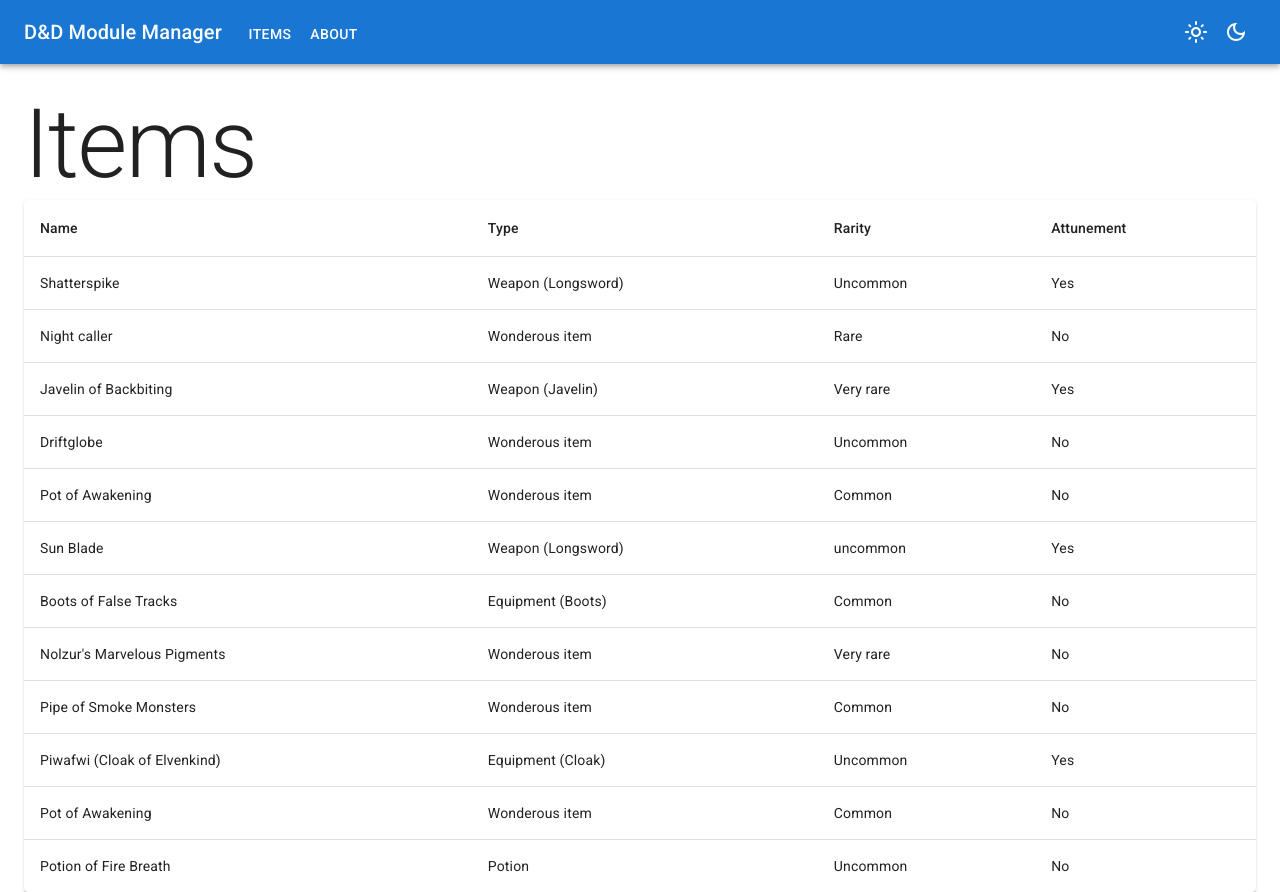
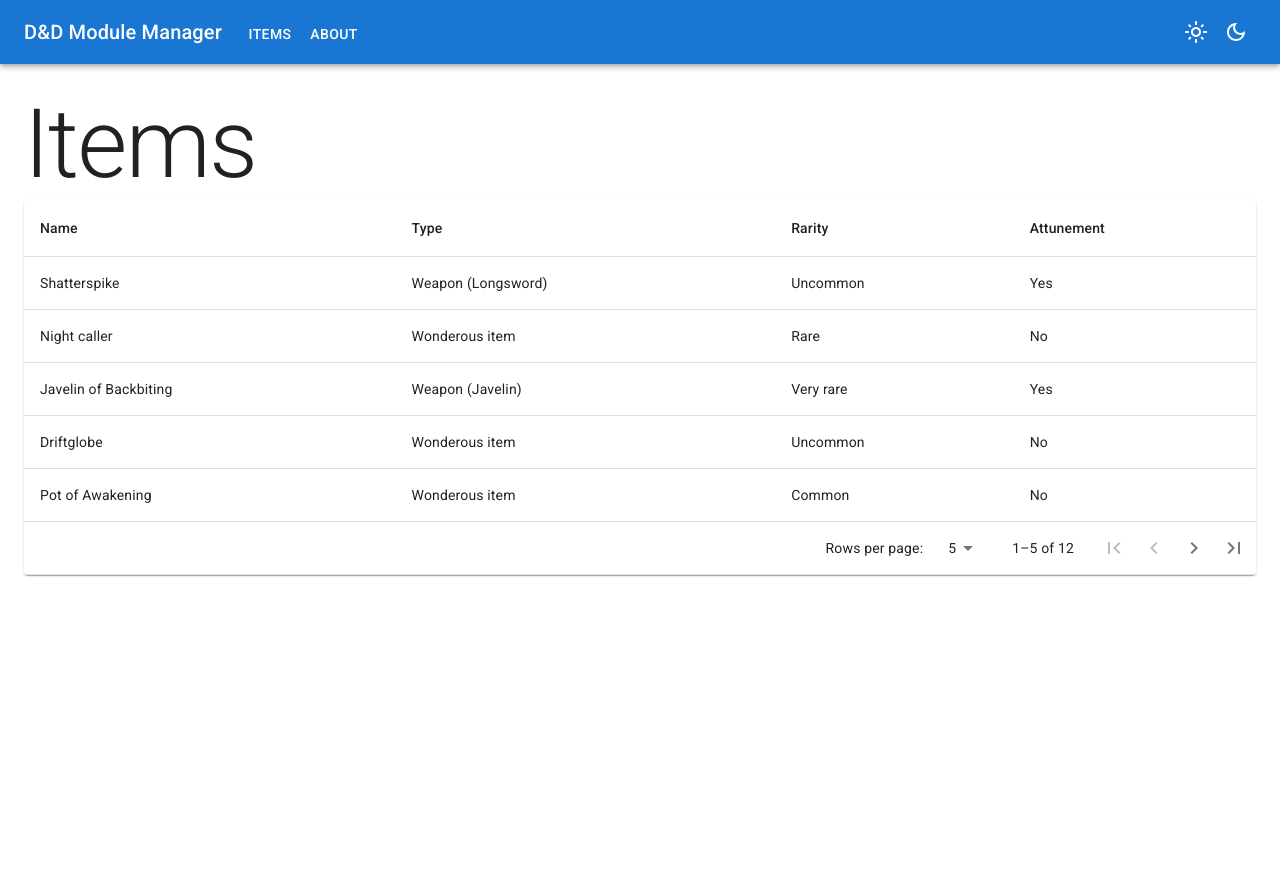
Before and after one commit to Rkfmckee/dnd_module_manager, a React (Vite) app: page /items in a window 1280 px wide. After the commit the page ends 800 px from the top, so only its background shows below. Built offline with nearby package versions, Linux system fonts and the light colour scheme.

Commit message:
Add pagination to table

```diff
--- a/src/App.css
+++ b/src/App.css
@@ -19,3 +19,8 @@
 	color: white;
 	text-decoration: none;
 }
+
+.MuiTablePagination-selectLabel,
+.MuiTablePagination-displayedRows {
+	margin: 0;
+}
--- a/src/pages/ItemList.tsx
+++ b/src/pages/ItemList.tsx
@@ -8,8 +8,37 @@ import TableRow from "@mui/material/TableRow";
 import Typography from "@mui/material/Typography";
 import Items from "../assets/items.json";
 import { Item } from "../helpers/Types";
+import TableFooter from "@mui/material/TableFooter";
+import TablePagination from "@mui/material/TablePagination";
+import { useState } from "react";
+import { TablePaginationActionsProps } from "@mui/material/TablePagination/TablePaginationActions";
+import { useTheme } from "@mui/material/styles";
+import Box from "@mui/material/Box";
+import IconButton from "@mui/material/IconButton";
+import FirstPageIcon from "@mui/icons-material/FirstPage";
+import KeyboardArrowLeft from "@mui/icons-material/KeyboardArrowLeft";
+import KeyboardArrowRight from "@mui/icons-material/KeyboardArrowRight";
+import LastPageIcon from "@mui/icons-material/LastPage";
 
 export default function ItemList() {
+	const [page, setPage] = useState(0);
+	const [rowsPerPage, setRowsPerPage] = useState(5);
+
+	function handleOnRowsPerPageChange(
+		event: React.ChangeEvent<HTMLInputElement | HTMLTextAreaElement>
+	) {
+		setRowsPerPage(parseInt(event.target.value, 10));
+		setPage(0);
+	}
+
+	const emptyRows =
+		page > 0 ? Math.max(0, (page + 1) * rowsPerPage - Items.length) : 0;
+
+	function getType(item: Item) {
+		if (!item.subtype) return item.type;
+		return `${item.type} (${item.subtype})`;
+	}
+
 	return (
 		<>
 			<Typography variant="h1">Items</Typography>
@@ -24,15 +53,14 @@ export default function ItemList() {
 						</TableRow>
 					</TableHead>
 					<TableBody>
-						{Items.map((item) => (
-							<TableRow
-								key={`item-${item.id}`}
-								sx={{
-									"&:last-child td, &:last-child th": {
-										border: 0,
-									},
-								}}
-							>
+						{(rowsPerPage > 0
+							? Items.slice(
+									page * rowsPerPage,
+									page * rowsPerPage + rowsPerPage
+							  )
+							: Items
+						).map((item) => (
+							<TableRow key={`item-${item.id}`}>
 								<TableCell component="th" scope="row">
 									{item.name}
 								</TableCell>
@@ -43,14 +71,119 @@ export default function ItemList() {
 								</TableCell>
 							</TableRow>
 						))}
+						{emptyRows > 0 && (
+							<TableRow style={{ height: 53 * emptyRows }}>
+								<TableCell colSpan={6} />
+							</TableRow>
+						)}
 					</TableBody>
+					<TableFooter>
+						<TableRow>
+							<TablePagination
+								rowsPerPageOptions={[
+									5,
+									10,
+									25,
+									{ label: "All", value: -1 },
+								]}
+								// colSpan={3}
+								count={Items.length}
+								rowsPerPage={rowsPerPage}
+								page={page}
+								slotProps={{
+									select: {
+										inputProps: {
+											"aria-label": "rows per page",
+										},
+										native: true,
+									},
+								}}
+								onPageChange={(_, page) => setPage(page)}
+								onRowsPerPageChange={handleOnRowsPerPageChange}
+								ActionsComponent={TablePaginationActions}
+							/>
+						</TableRow>
+					</TableFooter>
 				</Table>
 			</TableContainer>
 		</>
 	);
 }
 
-function getType(item: Item) {
-	if (!item.subtype) return item.type;
-	return `${item.type} (${item.subtype})`;
+function TablePaginationActions(props: TablePaginationActionsProps) {
+	const theme = useTheme();
+	const { count, page, rowsPerPage, onPageChange } = props;
+
+	const handleFirstPageButtonClick = (
+		event: React.MouseEvent<HTMLButtonElement>
+	) => {
+		onPageChange(event, 0);
+	};
+
+	const handleBackButtonClick = (
+		event: React.MouseEvent<HTMLButtonElement>
+	) => {
+		onPageChange(event, page - 1);
+	};
+
+	const handleNextButtonClick = (
+		event: React.MouseEvent<HTMLButtonElement>
+	) => {
+		onPageChange(event, page + 1);
+	};
+
+	const handleLastPageButtonClick = (
+		event: React.MouseEvent<HTMLButtonElement>
+	) => {
+		onPageChange(event, Math.max(0, Math.ceil(count / rowsPerPage) - 1));
+	};
+
+	return (
+		<Box sx={{ flexShrink: 0, ml: 2.5 }}>
+			<IconButton
+				onClick={handleFirstPageButtonClick}
+				disabled={page === 0}
+				aria-label="first page"
+			>
+				{theme.direction === "rtl" ? (
+					<LastPageIcon />
+				) : (
+					<FirstPageIcon />
+				)}
+			</IconButton>
+			<IconButton
+				onClick={handleBackButtonClick}
+				disabled={page === 0}
+				aria-label="previous page"
+			>
+				{theme.direction === "rtl" ? (
+					<KeyboardArrowRight />
+				) : (
+					<KeyboardArrowLeft />
+				)}
+			</IconButton>
+			<IconButton
+				onClick={handleNextButtonClick}
+				disabled={page >= Math.ceil(count / rowsPerPage) - 1}
+				aria-label="next page"
+			>
+				{theme.direction === "rtl" ? (
+					<KeyboardArrowLeft />
+				) : (
+					<KeyboardArrowRight />
+				)}
+			</IconButton>
+			<IconButton
+				onClick={handleLastPageButtonClick}
+				disabled={page >= Math.ceil(count / rowsPerPage) - 1}
+				aria-label="last page"
+			>
+				{theme.direction === "rtl" ? (
+					<FirstPageIcon />
+				) : (
+					<LastPageIcon />
+				)}
+			</IconButton>
+		</Box>
+	);
 }
```
